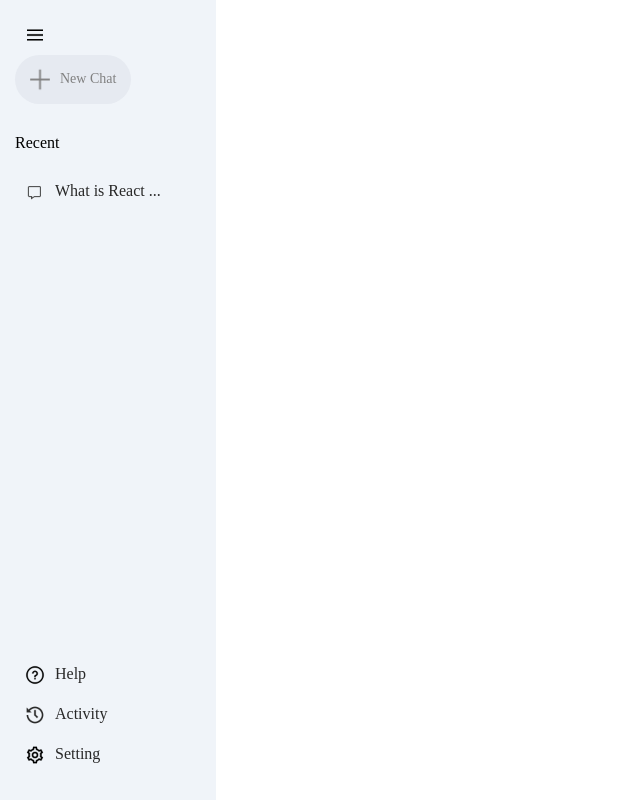
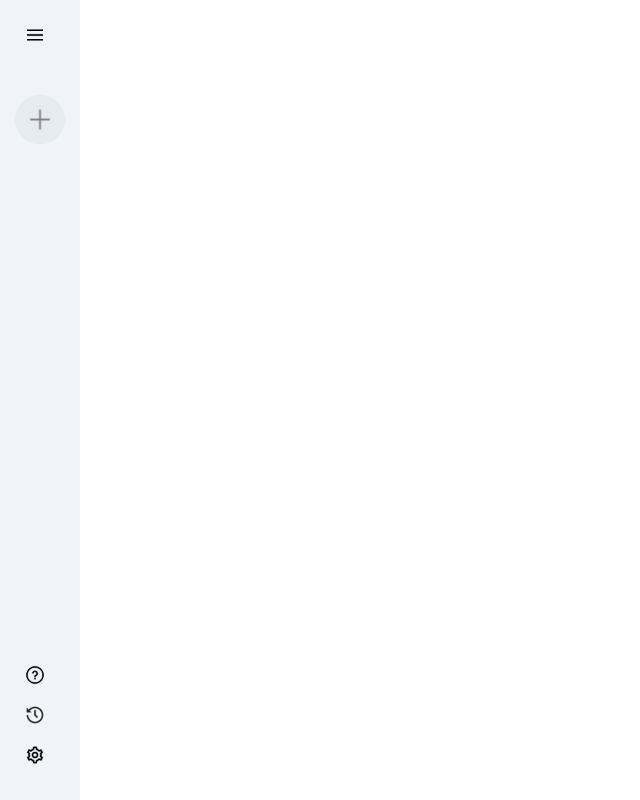
Before and after one commit to abh1nav9/Sylus-AI, a React (Vite) app: page / in a window 1280 px wide. Shown: the whole page, without its empty margins (0-640 px from the left). Built offline with nearby package versions, Linux system fonts and the light colour scheme.

Commit message:
New Commit

```diff
--- a/src/component/SideBar/SideBar.css
+++ b/src/component/SideBar/SideBar.css
@@ -18,7 +18,7 @@
 }
 
 .sidebar .newChat{
-    margin-top: 10px;
+    margin-top: 50px;
     display: inline-flex;
     align-items: center;
     gap: 10px;
@@ -59,3 +59,9 @@
     display: flex;
     flex-direction: column;
 }
+
+.sidebar .bottomItem{
+    padding-right: 10px;
+    cursor: pointer
+    ;
+}
--- a/src/component/SideBar/SideBar.jsx
+++ b/src/component/SideBar/SideBar.jsx
@@ -1,16 +1,20 @@
-import React from 'react';
+import React, {useState} from 'react';
 import './SideBar.css';
 import {assets} from '../../assets/assets';
 
 const SideBar = () => {
+
+const [extended, setExtended] = useState(false);
+
   return (
     <div className='sidebar'>
         <div className="top">
-            <img className='menu' src={assets.menu_icon} alt='MenuBar' />
+            <img onClick={() => setExtended(prev => !prev)} className='menu' src={assets.menu_icon} alt='MenuBar' />
             <div className="newChat">
                 <img src={assets.plus_icon} alt='Plus Icon' />
-                <div>New Chat</div>
+                {extended ? <div>New Chat</div> : null }
             </div>
+            { extended ?
              <div className="recent">
                  <div className="recentTitle">Recent</div>
                  <div className="recentEntry">
@@ -18,19 +22,20 @@ const SideBar = () => {
                      <div>What is React ...</div>
                  </div>
              </div>
+            : null }
         </div>
         <div className="bottom">
             <div className="bottomItem recentEntry">
                 <img src={assets.question_icon} alt='Question Icon' />
-                <div>Help</div>
+                {extended ? <div>Help</div> : null }
             </div>
             <div className="bottomItem recentEntry">
                 <img src={assets.history_icon} alt='History Icon' />
-                <div>Activity</div>
+                {extended ? <div>Activity</div> : null }
             </div>
             <div className="bottomItem recentEntry">
                 <img src={assets.setting_icon} alt='Setting Icon' />
-                <div>Setting</div>
+                {extended ? <div>Setting</div> : null }
             </div>
         </div>
     </div>
```
Lines whose indentation alone changed are shown as unchanged.
